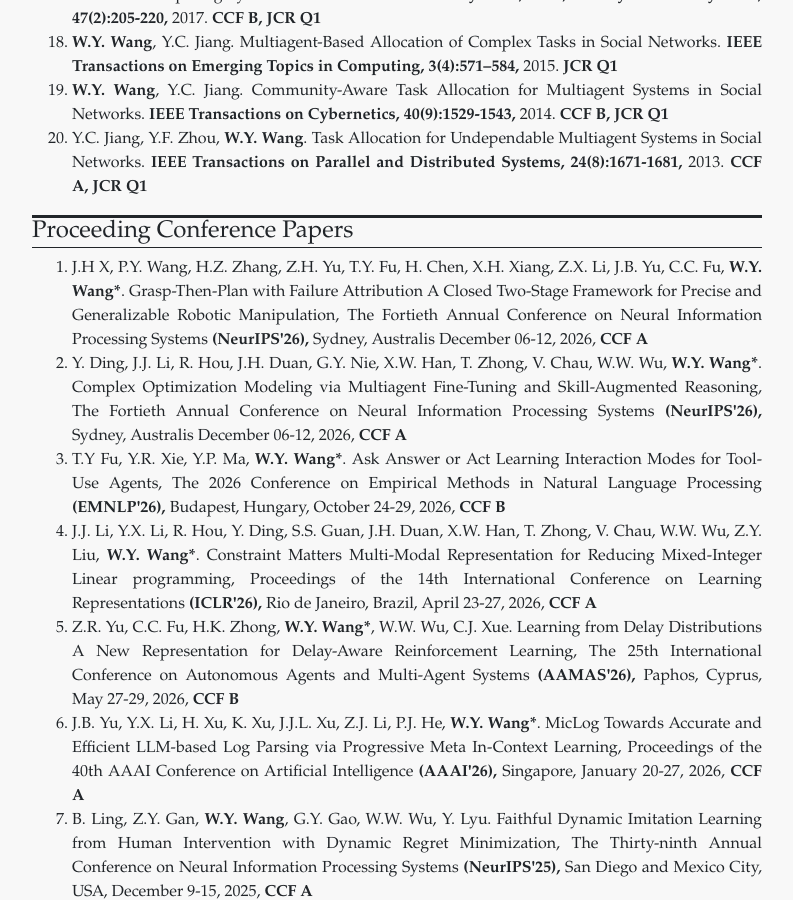
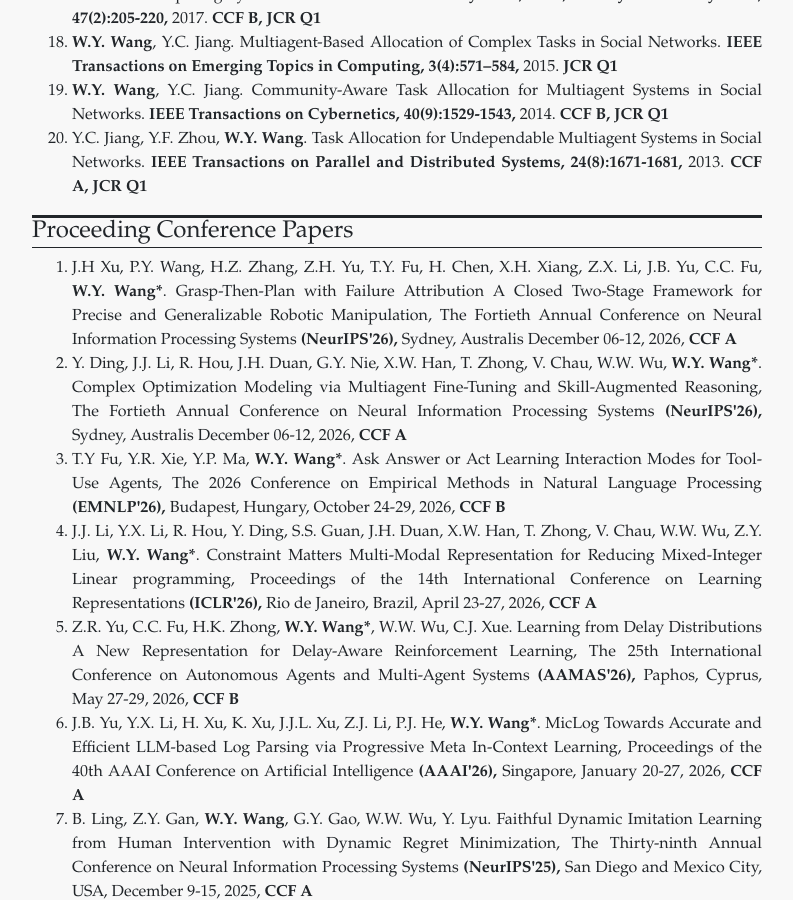
Before and after one commit to wanyuanwang/wanyuanwang.github.io, a Jekyll site: the page built from publications.html, in a window 1280 px wide and 900 px high, scrolled down 1610 px. Shown: the whole window, without its empty margins (243-1036 px from the left). Built offline with Jekyll 4.4.1, drawn with Linux system fonts in a browser that asks for light colours.

```diff
--- a/_data/conference_papers.yml
+++ b/_data/conference_papers.yml
@@ -1,4 +1,4 @@
-- authors: J.H X, P.Y. Wang, H.Z. Zhang, Z.H. Yu, T.Y. Fu, H. Chen, X.H. Xiang, Z.X. Li, J.B. Yu, C.C. Fu, <b> W.Y. Wang*</b>.
+- authors: J.H Xu, P.Y. Wang, H.Z. Zhang, Z.H. Yu, T.Y. Fu, H. Chen, X.H. Xiang, Z.X. Li, J.B. Yu, C.C. Fu, <b> W.Y. Wang*</b>.
   title: Grasp-Then-Plan with Failure Attribution A Closed Two-Stage Framework for Precise and Generalizable Robotic Manipulation,
   conference: The Fortieth Annual Conference on Neural Information Processing Systems
   conference_abbr: (NeurIPS'26),
```
